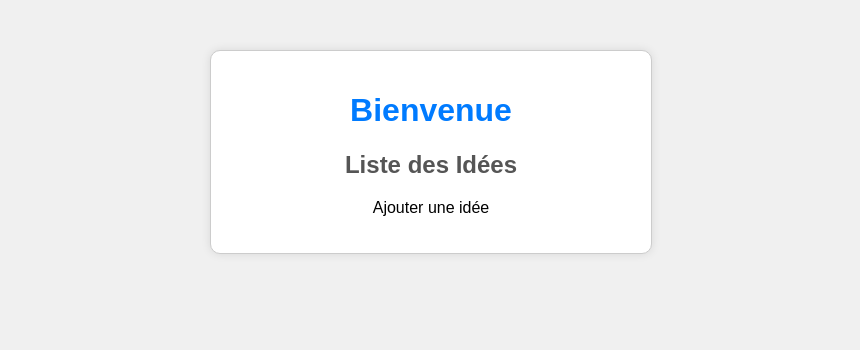
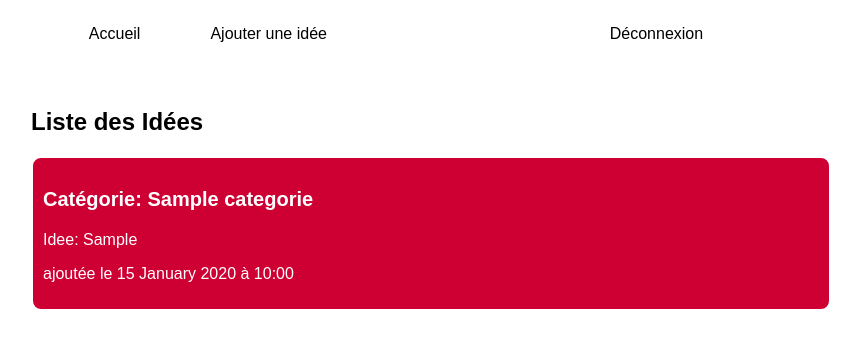
Before and after one commit to ndourmouhammad/boite-a-idees, a PHP site: page /page_accueil.php in a window 1280 px wide. Shown: the top 350 px of the page, without its empty margins (209-1069 px from the left). Run offline with PHP 8.4, Linux system fonts and the light colour scheme; tables that the repository leaves empty or names only in its code hold one stand-in row (values such as "Sample post"); data that the repository does not hold is empty.

Commit message:
revoir mon style

```diff
--- /dev/null
+++ b/accueil.css
@@ -0,0 +1,64 @@
+body {
+    font-family: 'Arial', sans-serif;
+    margin: 0;
+    padding: 0;
+    background-color: #FFFFFF;
+}
+.container {
+    max-width: 800px;
+    margin: 0 auto;
+    padding: 20px;
+}
+
+.category-box {
+    background-color: #FFFFFF;
+    border: 2px solid #FFFFFF;;
+    border-radius: 10px;
+    padding: 10px;
+    margin-bottom: 20px;
+}
+
+.category-title {
+    font-size: 20px;
+    font-weight: bold;
+    color: #FFFFFF;
+}
+
+.idea-description {
+    font-size: 16px;
+    color: #FFFFFF;
+}
+.idea-date {
+    font-size: 16px;
+    color: #FFFFFF;
+}
+
+/* Pour alterner les couleurs des catégories */
+.category-box:nth-child(even) {
+    background-color: #CE0033;
+}
+
+header {
+    display: flex;
+    justify-content: space-evenly;
+    margin: 25px;
+}
+.navbar1 , .navbar2 {
+    color: black;
+    display: flex;
+    gap: 50px;
+}
+
+.navbar1 a,
+.navbar2 a {
+    display: inline-block;
+    margin: 0 10px;
+    color: black;
+    text-decoration: none;
+    transition: color 0.3s;
+}
+.navbar1 a:hover,
+.navbar2 a:hover {
+    color: #CE0033;
+    font-weight: bold;
+}
--- a/cnx.php
+++ b/cnx.php
@@ -22,4 +22,19 @@ function connexion($cnx, $email, $password)
         return false;
     }
 }
-?>
+
+
+
+$sql1 = "SELECT c.nom AS Categorie,
+                i.libelle AS idees,
+                DATE_FORMAT(i.date_creation, '%d %M %Y à %H:%i') AS date_ajout
+        FROM Categorie c
+        JOIN Idees i ON c.id = i.id_cat
+        GROUP BY c.nom";
+
+$req1 = $cnx->prepare($sql1);
+$req1->execute();
+
+$sql2 = 'SELECT * FROM Utilisateur';
+$req2 = $cnx->prepare($sql2);
+$req2->execute();
--- a/page_accueil.php
+++ b/page_accueil.php
@@ -1,18 +1,39 @@
+<?php
+require('cnx.php');
+?>
 <!DOCTYPE html>
 <html lang="en">
 
 <head>
     <meta charset="UTF-8">
     <meta name="viewport" content="width=device-width, initial-scale=1.0">
-    <link rel="stylesheet" href="style.css">
+    <link rel="stylesheet" href="accueil.css">
     <title>Boite à Idées</title>
 </head>
 
 <body>
+    <header>
+        <nav class="navbar1">
+            <a href="#">Accueil</a>
+            <a href="#">Ajouter une idée</a>
+        </nav>
+        <nav class="navbar2">
+            <a href="deconnexion.php">Déconnexion</a>
+            <?php while ($data2 = $req2->fetch(PDO::FETCH_ASSOC)) { ?>
+                <a href="#"><?= ucfirst($data2['prenom']); ?> <?= ucfirst($data2['nom']); ?></a>
+            <?php } ?>
+
+        </nav>
+    </header>
     <div class="container">
-        <h1>Bienvenue </h1>
         <h2>Liste des Idées</h2>
-        <p>Ajouter une idée</p>
+        <?php while ($data = $req1->fetch(PDO::FETCH_ASSOC)) { ?>
+            <div class="category-box">
+                <p class="category-title">Catégorie: <?= ucfirst($data['Categorie']); ?></p>
+                <p class="idea-description">Idee: <?= ucfirst($data['idees']); ?></p>
+                <p class="idea-date">ajoutée le <?= ($data['date_ajout']); ?></p>
+            </div>
+        <?php } ?>
     </div>
 </body>
 
--- a/style.css
+++ b/style.css
@@ -9,19 +9,19 @@ body {
     max-width: 400px;
     margin: 50px auto;
     padding: 20px;
-    border: 1px solid #ccc;
+    border: 1px solid #FFFFFF;;
     border-radius: 10px;
-    background-color: #fff;
+    background-color: #FFFFFF;;
     box-shadow: 0px 0px 10px rgba(0, 0, 0, 0.1);
     text-align: center;
 }
 
 h1 {
-    color: #007bff;
+    color: #CE0033;
 }
 
 h2 {
-    color: #555;
+    color: black;
 }
 
 .form-group {
@@ -31,14 +31,14 @@ h2 {
 label {
     display: block;
     margin-bottom: 5px;
-    color: #333;
+    color: black;
 }
 
 input[type="email"],
 input[type="password"] {
     width: 100%;
     padding: 10px;
-    border: 1px solid #ccc;
+    border: 1px solid #FFFFFF;
     border-radius: 5px;
     transition: border-color 0.3s ease;
 }
@@ -46,14 +46,14 @@ input[type="password"] {
 input[type="email"]:focus,
 input[type="password"]:focus {
     outline: none;
-    border-color: #007bff;
+    border-color: #CE0033;
 }
 
 button {
     width: 100%;
     padding: 10px;
-    background-color: #007bff;
-    color: #fff;
+    background-color: #CE0033;
+    color: #FFFFFF;
     border: none;
     border-radius: 5px;
     cursor: pointer;
@@ -61,7 +61,7 @@ button {
 }
 
 button:hover {
-    background-color: #0056b3;
+    background-color: #CE0033;
 }
 
 
```
Also changed, not shown: deconnexion.php (added, +11 -0 lines).
